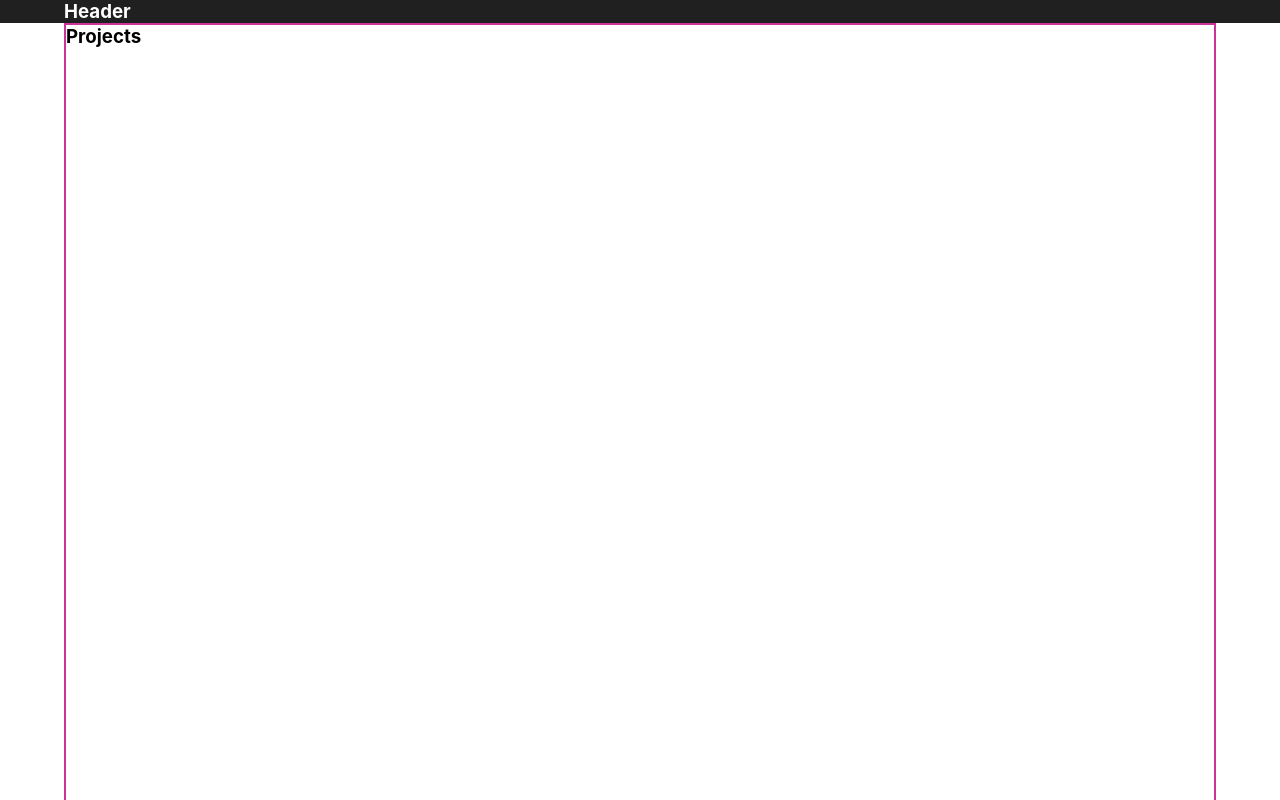
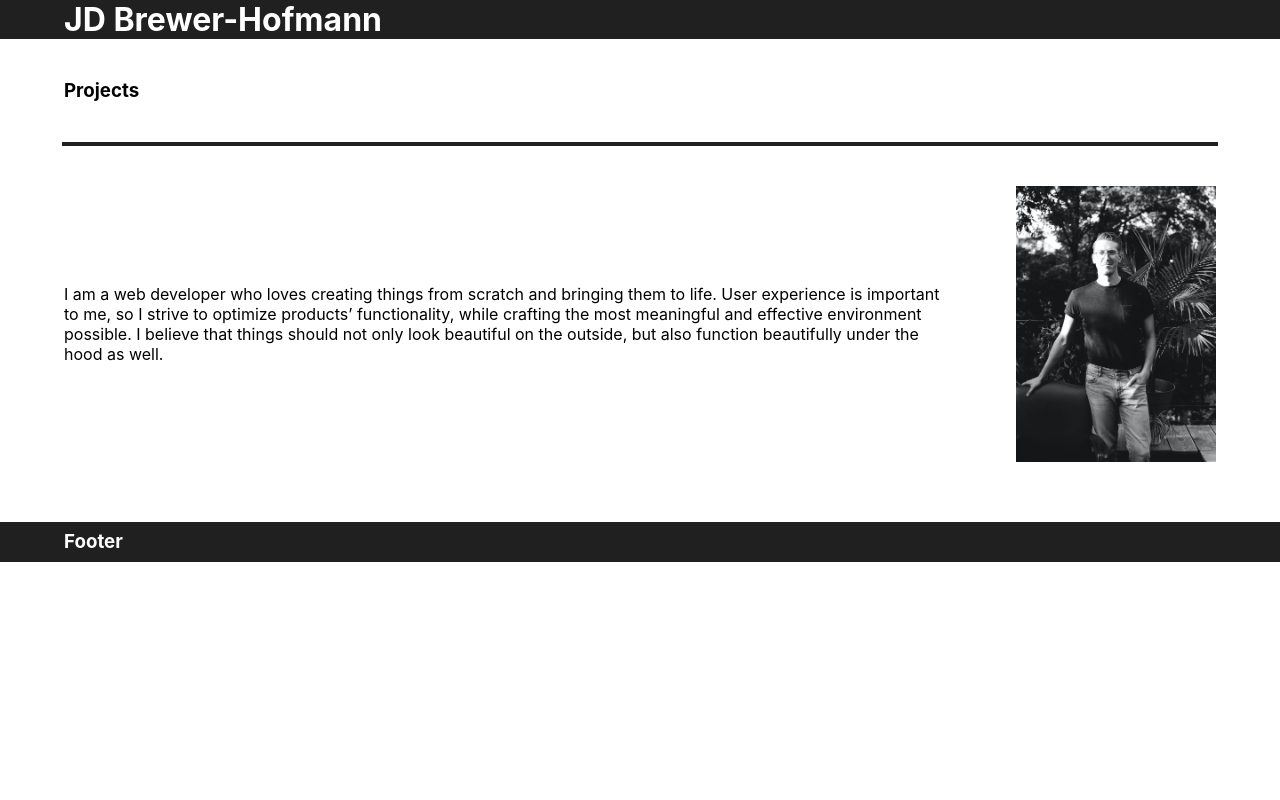
Before and after one commit to JDHofmann/portfolio-2020-frontend, a React (Create React App) app: page / in a window 1280 px wide. Shown: the top 800 px of the page. Built offline with nearby package versions, Linux system fonts and the light colour scheme.

Commit message:
about page grided up

```diff
--- a/src/App.css
+++ b/src/App.css
@@ -16,17 +16,48 @@ body, div, h1, h2, h3, h4, h5, h6, p, ul, li, a {
   margin: auto;
 }
 
+.section-divider {
+  border: 2px solid #202020;
+  width: 90%;
+  margin: 0 auto;
+  display: block;
+}
+
 .main {
-  border: 2px solid #cc3399;
-  height: 800px;
+  padding: 2.5vh 0;
+  margin: 2.5vh auto;
+  /* height: 800px; */
 }
 
 .about {
-  border: 2px solid #0099cc;
+  padding: 2.5vh 0;
+  margin: 2.5vh auto;
+}
+
+.column-grid {
+  display: grid;
+  grid-template-columns: 2fr auto;
+  grid-column-gap: 5vw;
+}
+
+.about p {
+  /* margin: .5em auto; */
+  align-self: center;
+  grid-column: 1/2;
+  grid-row: 1/2;
+}
+
+.bio-pic {
+  width: 25vw;
+  min-width: 100px;
+  max-width: 200px;
+  justify-self: right;
+  grid-column: 2/3;
 }
 
 .footer {
   width: 100%;
   height: 5vh;
   line-height: 5vh;
+  margin-top: 5vh;
 }
--- a/src/App.js
+++ b/src/App.js
@@ -13,6 +13,7 @@ class App extends React.Component{
       <>
         <Header />
         <ProjectsContainer />
+        <span className="section-divider"></span>
         <About />
         <Footer />
       </>
--- a/src/containers/About.js
+++ b/src/containers/About.js
@@ -1,12 +1,12 @@
 import React from 'react'
+import biopic from '../bio-pic-small.jpeg'
 
 const About = () => {
     return (
-        <div className="content about">
-            <h3>About</h3>
-            <p>I’m JD, a full stack developer, UI/UX specialist, musician and builder of things.</p>
+        <div className="content about column-grid">
+            <img className="bio-pic" src={biopic}/>
+            {/* <h3>About</h3> */}
             <p>I am a web developer who loves creating things from scratch and bringing them to life. User experience is important to me, so I strive to optimize products’ functionality, while crafting the most meaningful and effective environment possible. I believe that things should not only look beautiful on the outside, but also function beautifully under the hood as well.</p>
-            <p>I spent fifteen years as a professional musician, both producing music for artists and composing my own work. Creativity is my life’s work and what continually drives me. When I’m not coding, you can find me building furniture, cooking ambitious meals, and continuing to compose music.</p>
 
         </div>
     )
--- a/src/containers/Header.js
+++ b/src/containers/Header.js
@@ -3,7 +3,7 @@ import React from 'react'
 const Header = () => {
     return (
         <header className="dark">
-            <div className="content"><h3>Header</h3></div>
+            <div className="content"><h1>JD Brewer-Hofmann</h1></div>
         </header>
     )
 }
```
Also changed, not shown: src/reportWebVitals.js (deleted, +0 -13 lines), src/bio-pic-small.jpeg (added), 1 other file (tests, documents, lock files or other folders).
